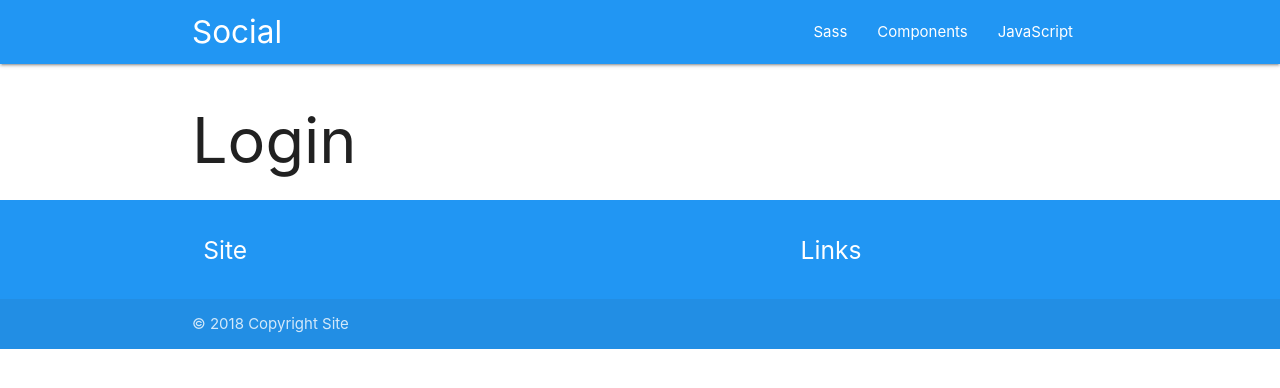
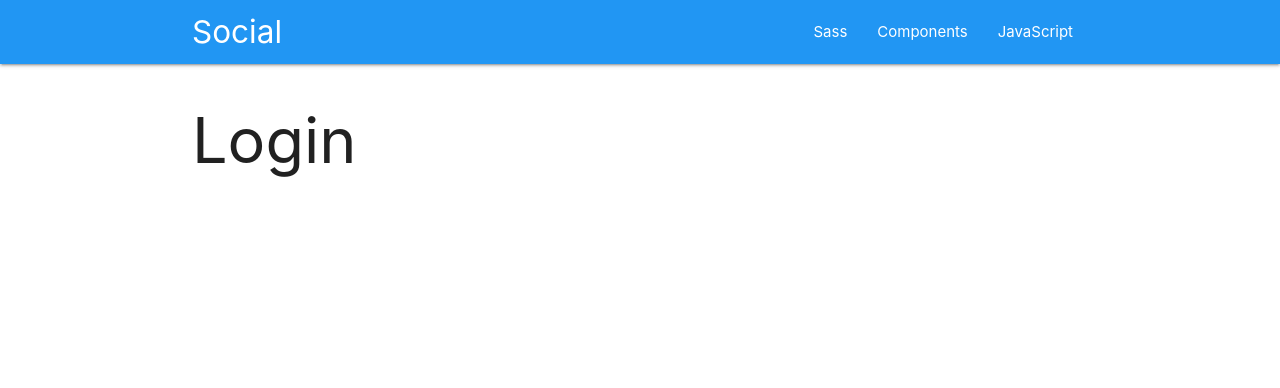
Before and after one commit to jeanls/vue-js-social, a Vue app: page /login in a window 1280 px wide. Shown: the top 388 px of the page. Built offline with nearby package versions, Linux system fonts and the light colour scheme.

Commit message:
login inicio

```diff
--- a/src/templates/LoginTemplate.vue
+++ b/src/templates/LoginTemplate.vue
@@ -8,7 +8,6 @@
                 <slot/>
             </div>
         </main>
-        <rodape cor="blue"></rodape>
     </div>
 </template>
 
```
